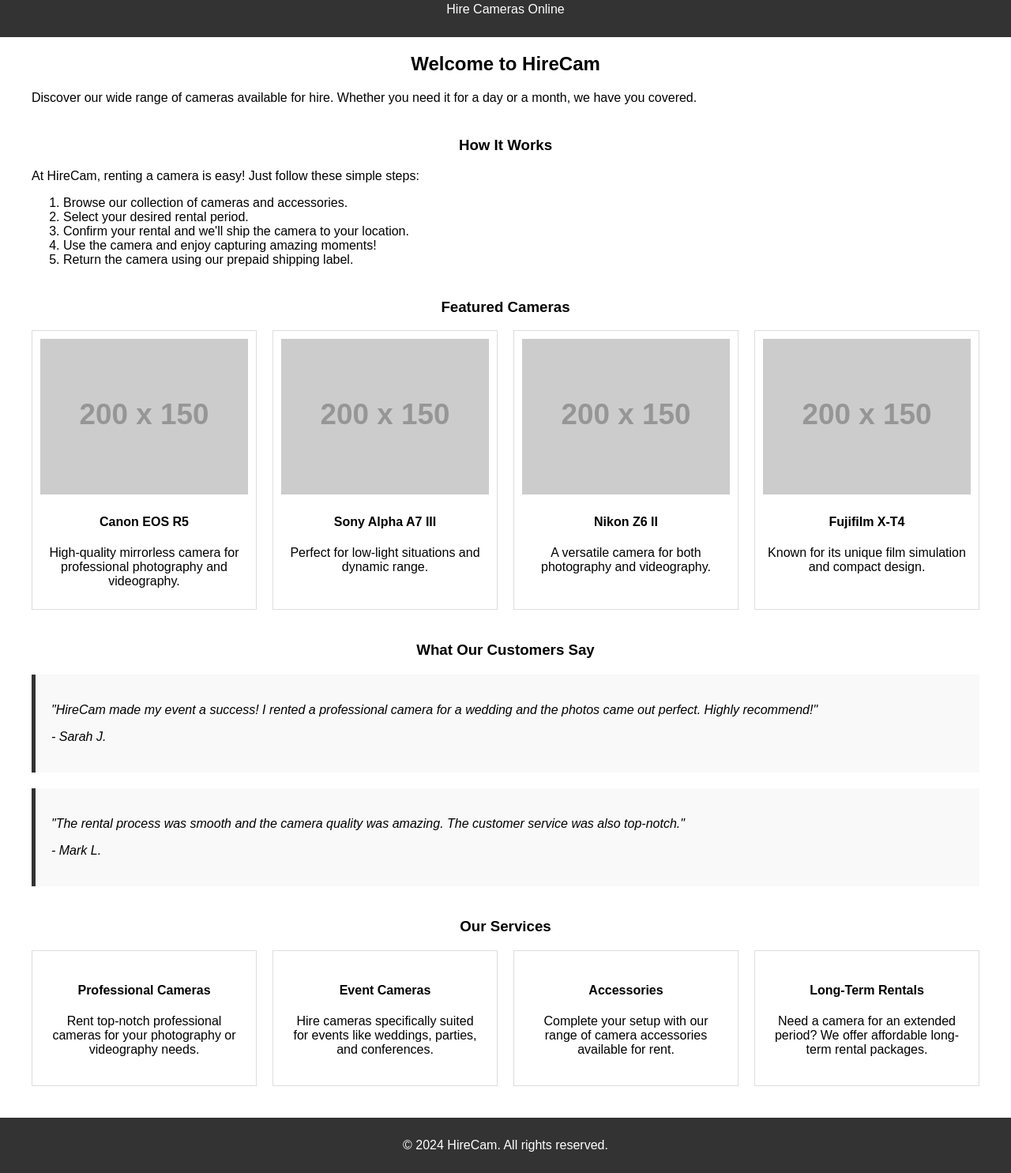
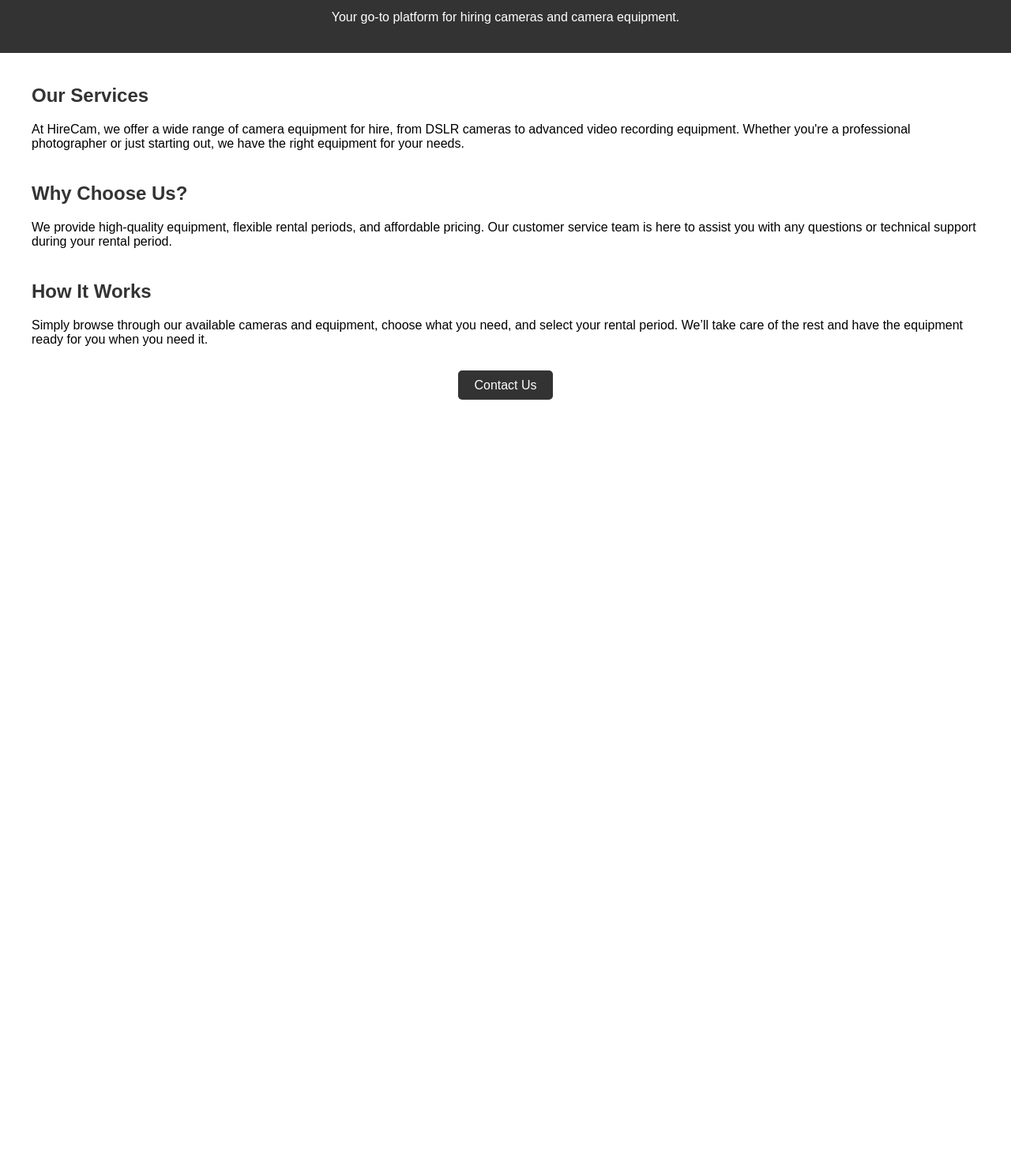
Before and after one commit to loogpy/cam, a plain HTML site: page index.html in a window 1280 px wide. Shown: the part 87-1572 px from the top of the page at 79% size. After the commit the page ends 800 px from the top, so only its background shows below. Drawn offline with Linux system fonts and the light colour scheme; placeholder pictures from the web are drawn by us.

Commit message:
Update index.html

```diff
--- a/index.html
+++ b/index.html
@@ -3,7 +3,7 @@
 <head>
     <meta charset="UTF-8">
     <meta name="viewport" content="width=device-width, initial-scale=1.0">
-    <title>HireCam - Hire Cameras Online</title>
+    <title>HireCam - Camera Rental</title>
     <style>
         body {
             font-family: Arial, sans-serif;
@@ -12,8 +12,8 @@
         }
         header {
             background-color: #333;
-            color: #fff;
-            padding: 10px 0;
+            color: white;
+            padding: 20px;
             text-align: center;
         }
         .container {
@@ -21,143 +21,57 @@
             margin: 20px auto;
             padding: 0 20px;
         }
-        .services {
-            display: grid;
-            grid-template-columns: repeat(auto-fit, minmax(250px, 1fr));
-            gap: 20px;
-        }
-        .service {
-            border: 1px solid #ddd;
-            padding: 20px;
-            text-align: center;
-        }
-        h2, h3 {
-            text-align: center;
-        }
-        .section {
+        section {
             margin: 40px 0;
         }
-        footer {
+        h1, h2 {
+            color: #333;
+        }
+        .button-container {
+            text-align: center;
+            margin-top: 20px;
+        }
+        .link-button {
             background-color: #333;
-            color: #fff;
-            text-align: center;
-            padding: 10px 0;
-            position: relative;
-            bottom: 0;
-            width: 100%;
+            color: white;
+            padding: 10px 20px;
+            text-decoration: none;
+            border-radius: 5px;
+            font-size: 16px;
         }
-        .testimonial {
-            font-style: italic;
-            background-color: #f9f9f9;
-            padding: 20px;
-            margin: 20px 0;
-            border-left: 5px solid #333;
-        }
-        .featured-cameras {
-            display: grid;
-            grid-template-columns: repeat(auto-fit, minmax(200px, 1fr));
-            gap: 20px;
-        }
-        .camera {
-            text-align: center;
-            border: 1px solid #ddd;
-            padding: 10px;
-        }
-        .camera img {
-            width: 100%;
-            height: auto;
+        .link-button:hover {
+            background-color: #555;
         }
     </style>
 </head>
 <body>
+
     <header>
-        <h1>HireCam</h1>
-        <p>Hire Cameras Online</p>
+        <h1>Welcome to HireCam</h1>
+        <p>Your go-to platform for hiring cameras and camera equipment.</p>
     </header>
 
     <div class="container">
-        <h2>Welcome to HireCam</h2>
-        <p>Discover our wide range of cameras available for hire. Whether you need it for a day or a month, we have you covered.</p>
+        <section>
+            <h2>Our Services</h2>
+            <p>At HireCam, we offer a wide range of camera equipment for hire, from DSLR cameras to advanced video recording equipment. Whether you're a professional photographer or just starting out, we have the right equipment for your needs.</p>
+        </section>
 
-        <!-- How It Works Section -->
-        <div class="section">
-            <h3>How It Works</h3>
-            <p>At HireCam, renting a camera is easy! Just follow these simple steps:</p>
-            <ol>
-                <li>Browse our collection of cameras and accessories.</li>
-                <li>Select your desired rental period.</li>
-                <li>Confirm your rental and we'll ship the camera to your location.</li>
-                <li>Use the camera and enjoy capturing amazing moments!</li>
-                <li>Return the camera using our prepaid shipping label.</li>
-            </ol>
-        </div>
+        <section>
+            <h2>Why Choose Us?</h2>
+            <p>We provide high-quality equipment, flexible rental periods, and affordable pricing. Our customer service team is here to assist you with any questions or technical support during your rental period.</p>
+        </section>
 
-        <!-- Featured Cameras Section -->
-        <div class="section">
-            <h3>Featured Cameras</h3>
-            <div class="featured-cameras">
-                <div class="camera">
-                    <img src="https://via.placeholder.com/200x150" alt="Camera 1">
-                    <h4>Canon EOS R5</h4>
-                    <p>High-quality mirrorless camera for professional photography and videography.</p>
-                </div>
-                <div class="camera">
-                    <img src="https://via.placeholder.com/200x150" alt="Camera 2">
-                    <h4>Sony Alpha A7 III</h4>
-                    <p>Perfect for low-light situations and dynamic range.</p>
-                </div>
-                <div class="camera">
-                    <img src="https://via.placeholder.com/200x150" alt="Camera 3">
-                    <h4>Nikon Z6 II</h4>
-                    <p>A versatile camera for both photography and videography.</p>
-                </div>
-                <div class="camera">
-                    <img src="https://via.placeholder.com/200x150" alt="Camera 4">
-                    <h4>Fujifilm X-T4</h4>
-                    <p>Known for its unique film simulation and compact design.</p>
-                </div>
-            </div>
-        </div>
+        <section>
+            <h2>How It Works</h2>
+            <p>Simply browse through our available cameras and equipment, choose what you need, and select your rental period. We’ll take care of the rest and have the equipment ready for you when you need it.</p>
+        </section>
 
-        <!-- Testimonials Section -->
-        <div class="section">
-            <h3>What Our Customers Say</h3>
-            <div class="testimonial">
-                <p>"HireCam made my event a success! I rented a professional camera for a wedding and the photos came out perfect. Highly recommend!"</p>
-                <p>- Sarah J.</p>
-            </div>
-            <div class="testimonial">
-                <p>"The rental process was smooth and the camera quality was amazing. The customer service was also top-notch."</p>
-                <p>- Mark L.</p>
-            </div>
-        </div>
-
-        <!-- Services Section -->
-        <div class="section">
-            <h3>Our Services</h3>
-            <div class="services">
-                <div class="service">
-                    <h4>Professional Cameras</h4>
-                    <p>Rent top-notch professional cameras for your photography or videography needs.</p>
-                </div>
-                <div class="service">
-                    <h4>Event Cameras</h4>
-                    <p>Hire cameras specifically suited for events like weddings, parties, and conferences.</p>
-                </div>
-                <div class="service">
-                    <h4>Accessories</h4>
-                    <p>Complete your setup with our range of camera accessories available for rent.</p>
-                </div>
-                <div class="service">
-                    <h4>Long-Term Rentals</h4>
-                    <p>Need a camera for an extended period? We offer affordable long-term rental packages.</p>
-                </div>
-            </div>
+        <!-- Button to go to Contact Us page -->
+        <div class="button-container">
+            <a href="contact.html" class="link-button">Contact Us</a>
         </div>
     </div>
 
-    <footer>
-        <p>&copy; 2024 HireCam. All rights reserved.</p>
-    </footer>
 </body>
 </html>
```
